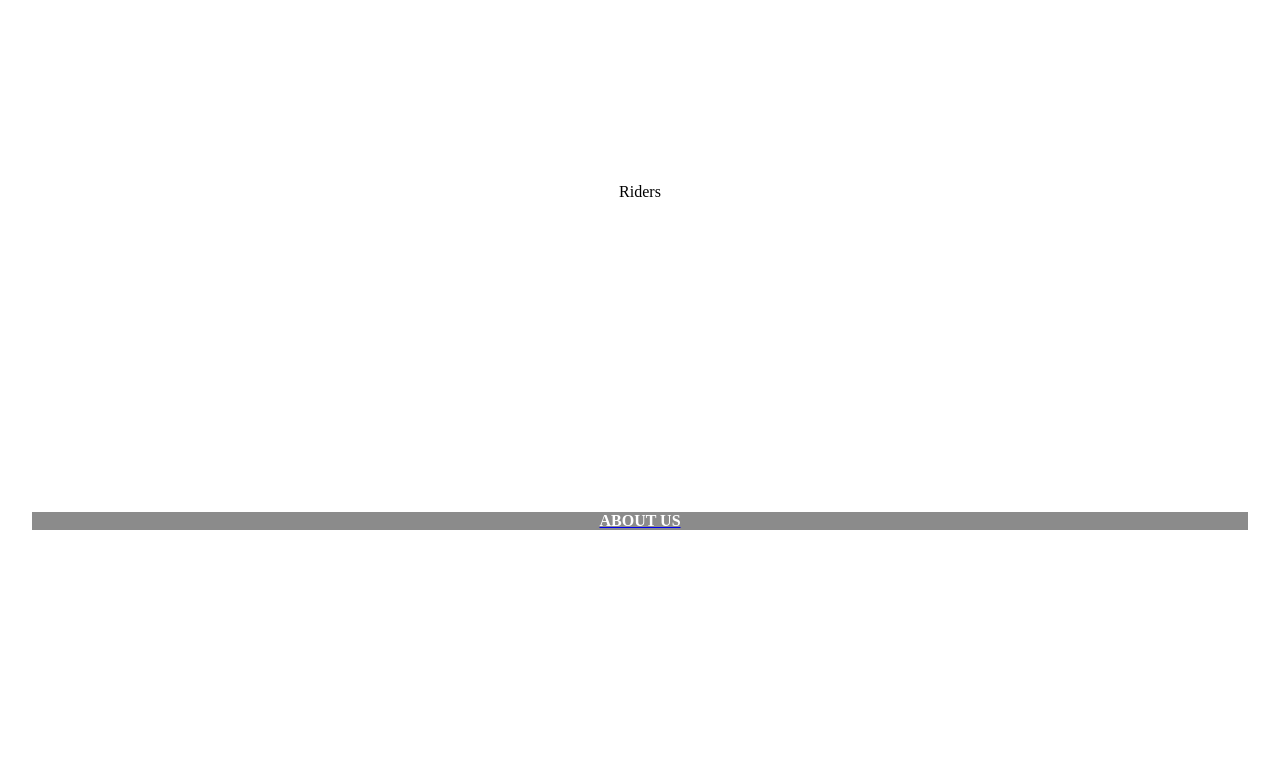
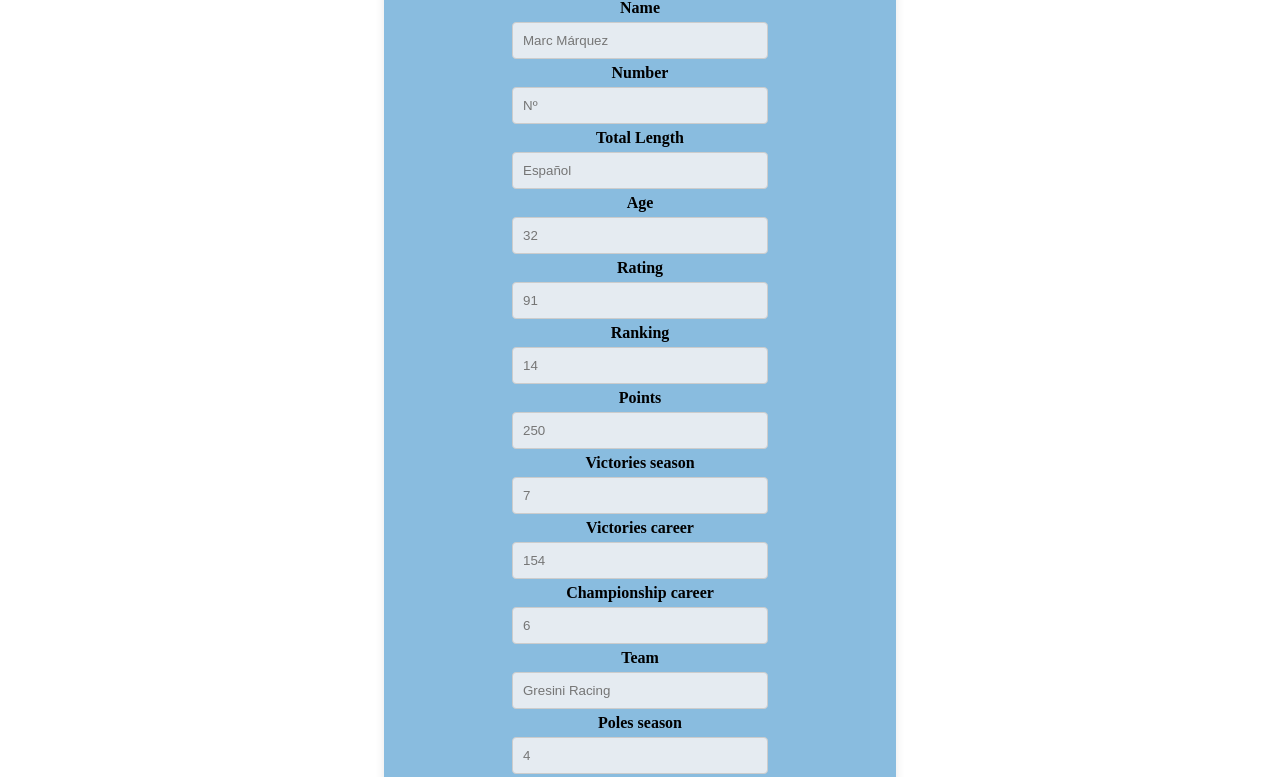
Before and after one commit to eolimacion/reactFrontend, a React (Vite) app: page /motogp/riders in a window 1280 px wide. Shown: the part 259-1036 px from the top of the page. Before the commit the page ends 821 px from the top, so only its background shows below. Built offline with nearby package versions, Linux system fonts and the light colour scheme; sample sign-in values are in the browser's storage.

Commit message:
formulario rider

```diff
--- a/src/hooks/useErrorCreate.jsx
+++ b/src/hooks/useErrorCreate.jsx
@@ -8,7 +8,7 @@
            //setAllUser(() => res.data);
            Swal.fire({
              icon: "success",
-             title: "Welcome to my Page 💌",
+             title: "Successful creation!✅",
              showConfirmButton: false,
              timer: 1500,
            });
@@ -18,7 +18,7 @@
         Swal.fire({
             icon: "error",
             title: "Oops...",
-            text: "Ha habido un error al rellenar el formulario",
+            text: "There was an error filling out the form ❌",
             showConfirmButton: false,
             timer: 3000,
           });
@@ -29,7 +29,7 @@
         Swal.fire({
             icon: "error",
             title: "Oops...",
-            text: "Ha habido un error al rellenar el formulario",
+            text: "There was an error filling out the form ❌",
             showConfirmButton: false,
             timer: 3000,
           });
--- a/src/pages/MotoGP/Circuits/Circuits.jsx
+++ b/src/pages/MotoGP/Circuits/Circuits.jsx
@@ -6,8 +6,6 @@
 import { useAuth } from '../../../context/authContext'
 import { useEffect, useState } from "react";
 import { useErrorCreate } from '../../../hooks/useErrorCreate'
-
-
 
 export const Circuits = () => {
 //llamar a la funcion createCircuit
--- a/src/pages/MotoGP/Riders/Riders.jsx
+++ b/src/pages/MotoGP/Riders/Riders.jsx
@@ -1,7 +1,235 @@
 import React from 'react'
+import { useForm } from "react-hook-form"
+import { UploadFile } from "../../../components"
+import { createRider } from "../../../services/rider.service"
+import { useAuth } from "../../../context/authContext"
+import { Link, Navigate } from "react-router-dom"
+import { useEffect, useState } from "react"
+import { useErrorCreate } from "../../../hooks/useErrorCreate"
 
 export const Riders = () => {
+
+  const { register, handleSubmit } = useForm();
+  const [res, setRes] = useState({});
+  const [send, setSend] = useState(false);
+  const [okRegister, setRegisterOk] = useState(false);
+
+  const formSubmit = async (formData) => { // guarda todos lo que manden por register
+    const inputFile = document.getElementById("file-upload").files;
+
+    if (inputFile.length != 0) {
+      // si es diferente a cero quiere decir que tenemos una imagen
+      const customFormData = {
+        ...formData,
+        image: inputFile[0],
+      };
+
+      setSend(true);
+      setRes(await createRider(customFormData));
+      setSend(false);
+    } else {
+      // en este caso no hay imagen y nos quedamos con lo que tenemos en el form data
+      const customFormData = {
+        ...formData,
+      };
+
+      setSend(true);
+      setRes(await createRider(customFormData));
+      setSend(false);
+    }
+  };
+
+  useEffect(() => {
+    useErrorCreate(res, setRegisterOk, setRes)
+  }, [res]);
+
   return (
-    <div>Riders</div>
+    <div className="allForm">
+      <div className="formMain">
+        <h1 className="formTitle">CREATE A RIDER</h1>
+        <form className="form" onSubmit={handleSubmit(formSubmit)}>
+          <div className="riderInfo formGroup">
+            <label htmlFor="name" className="customPlaceholder">
+              Name
+            </label>
+            <input
+            className="inputForm"
+            type="text"
+            id="name"
+            name="name"
+            autoComplete="false"
+            placeholder="Marc Márquez"
+            {...register("name", {required: true})}/>
+          </div>
+
+          <div className="numberInfo formGroup">
+            <label htmlFor="number" className="customPlaceholder">
+              Number
+            </label>
+            <input
+            className="inputForm"
+            type="number"
+            id="number"
+            name="number"
+            autoComplete="false"
+            placeholder="Nº"
+            {...register("number", {required: true})}/>
+          </div>
+
+          <div className="nationalityInfo formGroup">
+            <label htmlFor="nationality" className="customPlaceholder">
+              Total Length
+            </label>
+            <input
+            className="inputForm"
+            type="text"
+            id="nationality"
+            name="nationality"
+            autoComplete="false"
+            placeholder="Español"
+            {...register("nationality", {required: true})}/>
+          </div>
+
+          <div className="ageInfo formGroup">
+            <label htmlFor="age" className="customPlaceholder">
+              Age
+            </label>
+            <input
+            className="inputForm"
+            type="number"
+            id="age"
+            name="age"
+            autoComplete="false"
+            placeholder="32"
+            {...register("age", {required: true})}/>
+          </div>
+
+          <div className="ratingInfo formGroup">
+            <label htmlFor="rating" className="customPlaceholder">
+              Rating
+            </label>
+            <input
+            className="inputForm"
+            type="number"
+            id="rating"
+            name="rating"
+            autoComplete="false"
+            placeholder="91"
+            {...register("rating", {required: true})}/>
+          </div>
+
+          <div className="rankingInfo formGroup">
+            <label htmlFor="ranking" className="customPlaceholder">
+              Ranking
+            </label>
+            <input
+            className="inputForm"
+            type="number"
+            id="ranking"
+            name="ranking"
+            autoComplete="false"
+            placeholder="14"
+            {...register("ranking", {required: true})}/>
+          </div>
+
+          <div className="pointsInfo formGroup">
+            <label htmlFor="points" className="customPlaceholder">
+              Points
+            </label>
+            <input
+            className="inputForm"
+            type="number"
+            id="points"
+            name="points"
+            autoComplete="false"
+            placeholder="250"
+            {...register("points", {required: true})}/>
+          </div>
+
+          <div className="victoriesSeasonInfo formGroup">
+            <label htmlFor="victoriesSeason" className="customPlaceholder">
+              Victories season
+            </label>
+            <input
+            className="inputForm"
+            type="number"
+            id="victoriesSeason"
+            name="victoriesSeason"
+            autoComplete="false"
+            placeholder="7"
+            {...register("victoriesSeason", {required: false})}/>
+          </div>
+
+          <div className="victoriesCarrerInfo formGroup">
+            <label htmlFor="victoriesCarrer" className="customPlaceholder">
+              Victories career
+            </label>
+            <input
+            className="inputForm"
+            type="number"
+            id="victoriesCarrer"
+            name="victoriesCarrer"
+            autoComplete="false"
+            placeholder="154"
+            {...register("victoriesCarrer", {required: false})}/>
+          </div>
+
+          <div className="championshipsCarrerInfo formGroup">
+            <label htmlFor="championshipsCarrer" className="customPlaceholder">
+              Championship career
+            </label>
+            <input
+            className="inputForm"
+            type="number"
+            id="championshipsCarrer"
+            name="championshipsCarrer"
+            autoComplete="false"
+            placeholder="6"
+            {...register("championshipsCarrer", {required: false})}/>
+          </div>
+
+          <div className="teamInfo formGroup">
+            <label htmlFor="team" className="customPlaceholder">
+              Team
+            </label>
+            <input
+            className="inputForm"
+            type="text"
+            id="team"
+            name="team"
+            autoComplete="false"
+            placeholder="Gresini Racing"
+            {...register("team", {required: false})}/>
+          </div>
+
+          <div className="polesSeasonInfo formGroup">
+            <label htmlFor="polesSeason" className="customPlaceholder">
+              Poles season
+            </label>
+            <input
+            className="inputForm"
+            type="number"
+            id="polesSeason"
+            name="polesSeason"
+            autoComplete="false"
+            placeholder="4"
+            {...register("polesSeason", {required: true})}/>
+          </div>
+
+          <UploadFile/>
+
+          <div className="btnContainer">
+            <button
+              className="btn"
+              type="submit"
+              disabled={send}
+              style={{ background: send ? "#49c1a388" : "#2f7a67" }}
+            >
+              CREATE RIDER
+            </button>
+          </div>
+        </form>
+      </div>
+    </div>
   )
-}
+};
```
